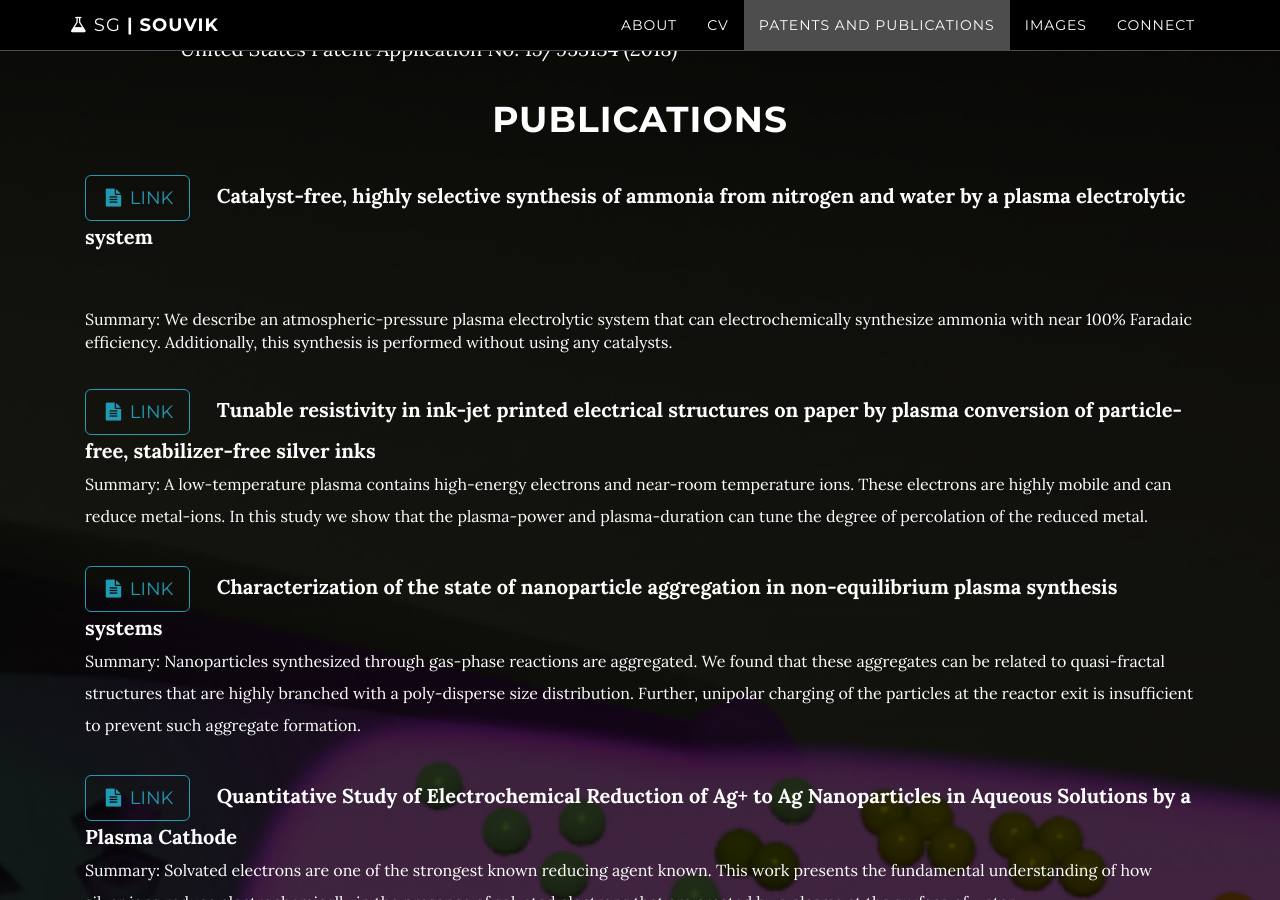
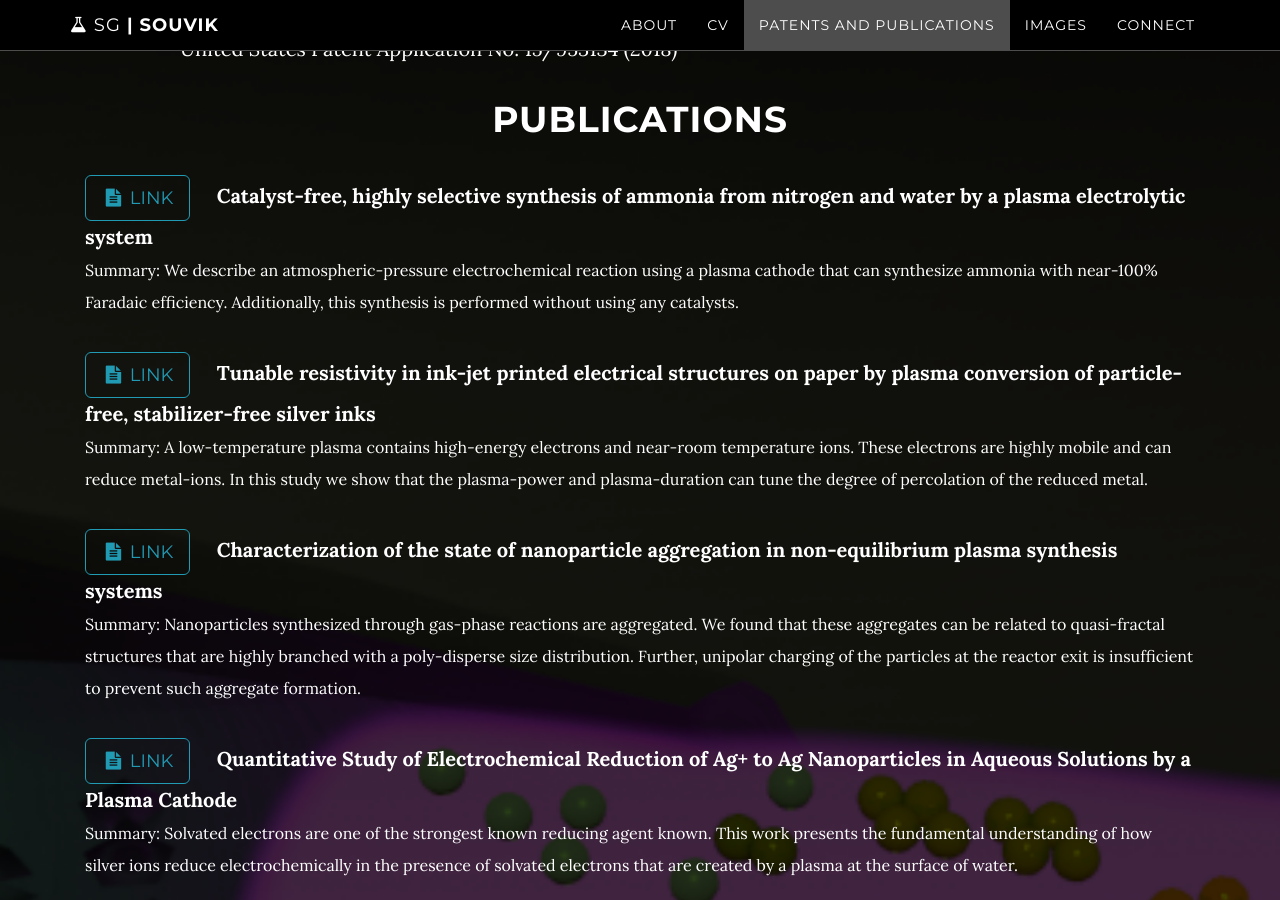
Before and after one commit to SouvikSG/souviksg.github.io, a Jekyll site: the page built from index.html, in a window 1280 px wide and 900 px high, scrolled down 4657 px. Built offline with Jekyll 4.4.1, drawn with Linux system fonts in a browser that asks for light colours.

Commit message:
Update publications.html

```diff
--- a/_includes/publications.html
+++ b/_includes/publications.html
@@ -11,9 +11,9 @@
 		  <h1>Publications</h1>
 		</div>
 		<div class="col-lg-12">
-<p><a target='_blank' href="http://advances.sciencemag.org/content/5/1/eaat5778" class="btn btn-default btn-lg"> <i class="fa fa-file-text fa-fw"></i>  LINK</a> &nbsp; &nbsp; <b>Catalyst-free, highly selective synthesis of ammonia from nitrogen and water by a plasma electrolytic system</b></p>
+<p><a target='_blank' href="http://advances.sciencemag.org/content/5/1/eaat5778" class="btn btn-default btn-lg"> <i class="fa fa-file-text fa-fw"></i>  LINK</a> &nbsp; &nbsp; <b>Catalyst-free, highly selective synthesis of ammonia from nitrogen and water by a plasma electrolytic system</b>
 	<br>
-<font size=3> Summary: We describe an atmospheric-pressure plasma electrolytic system that can electrochemically synthesize ammonia with near 100% Faradaic efficiency.  Additionally, this synthesis is performed without using any catalysts. </font></p>
+<font size=3> Summary: We describe an atmospheric-pressure electrochemical reaction using a plasma cathode that can synthesize ammonia with near-100% Faradaic efficiency.  Additionally, this synthesis is performed without using any catalysts. </font></p>
 
 <p><a target='_blank' href="https://avs.scitation.org/doi/abs/10.1116/1.5042459" class="btn btn-default btn-lg"> <i class="fa fa-file-text fa-fw"></i>  LINK</a> &nbsp; &nbsp; <b>Tunable resistivity in ink-jet printed electrical structures on paper by plasma conversion of particle-free, stabilizer-free silver inks</b>
 	<br>
```
